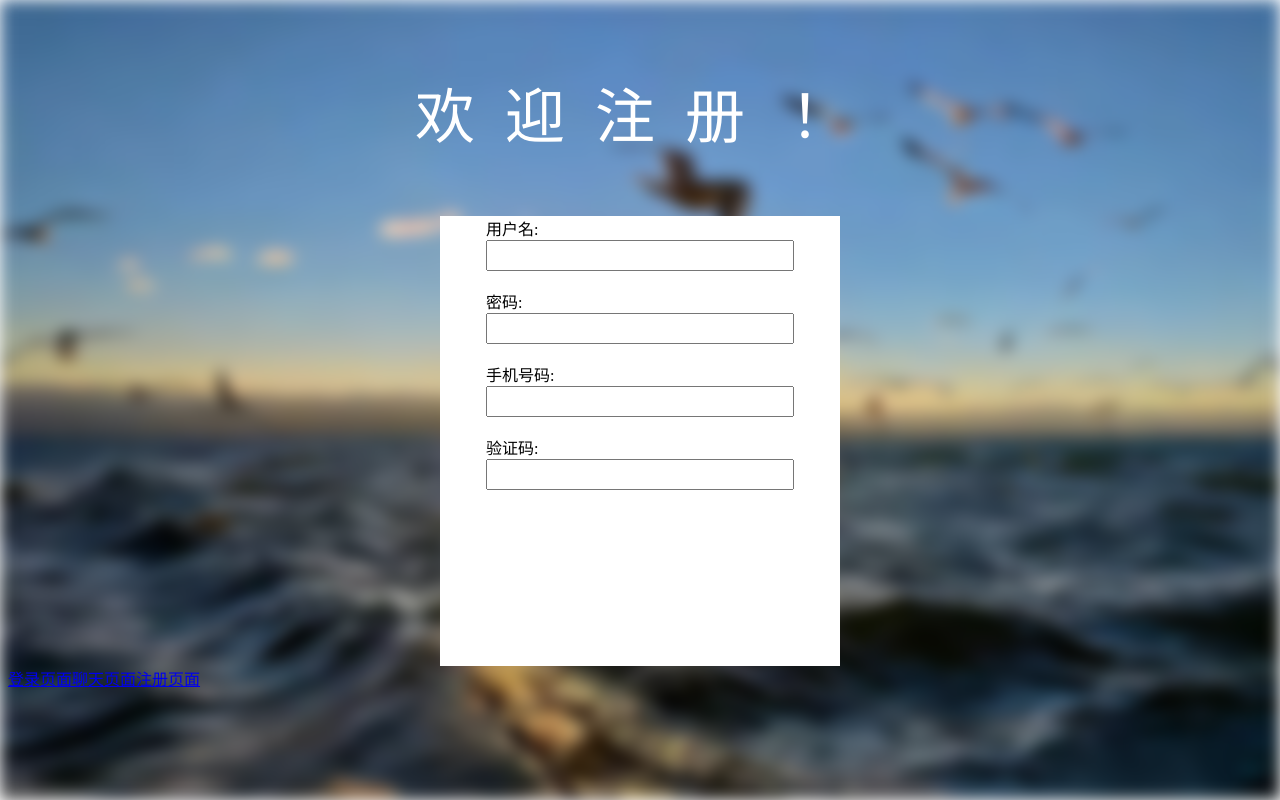
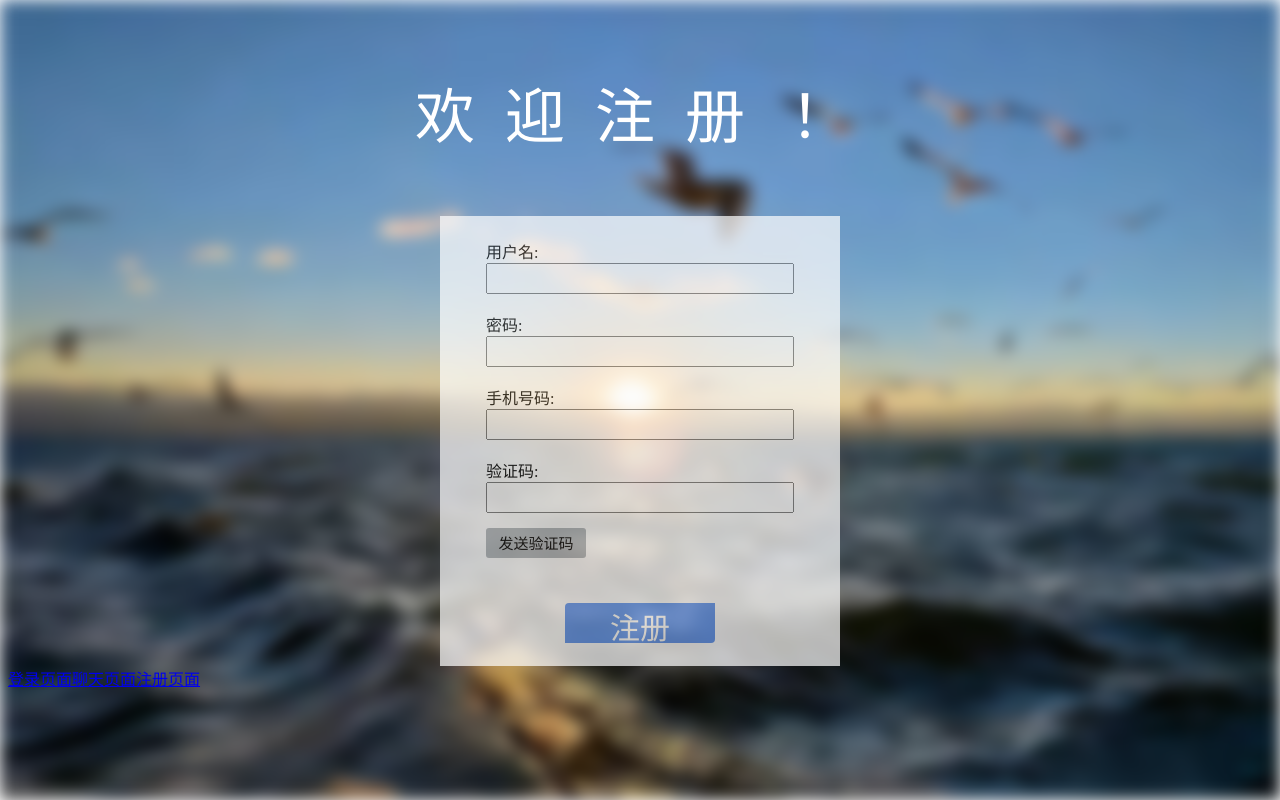
Before and after one commit to H-cyber677/YICHAT, a Vue app: page /for in a window 1280 px wide. Built offline with nearby package versions, Linux system fonts and the light colour scheme.

Commit message:
perf:注册页面接口

```diff
--- a/src/Pages/Login/Login.vue
+++ b/src/Pages/Login/Login.vue
@@ -55,7 +55,7 @@ function login() {
     password: password.value,
   };
   console.log(body)
-  Login.login(body).then((res) => {
+  Login.login(body).then((res) => {  //Login.login发送登录请求，Login.login是个返回Promise的异步方法，使用 .then 处理 Promise 的成功情况，使用 .then 处理 Promise 的成功情况，将响应结果 res 打印到控制台。
     console.log(res);
   });
 }
--- a/src/Pages/Login/Register.vue
+++ b/src/Pages/Login/Register.vue
@@ -4,15 +4,25 @@
     <p class="title">欢迎注册！</p>
     <div class="box">
       <form action="submit" method="post">
-        <label for="uername">用户名:</label>
-        <input type="text" name="username" required /><br>
-        <label for="password">密码:</label>
-        <input type="pwd" name="password" required /><br>
-        <label for="phone">手机号码:</label>
-        <input type="text" name="phnoe" required /><br>
-        <label for="code">验证码:</label>
-        <input type="text" name="code" required />
+        <div class="username">
+          <label for="uername">用户名:</label>
+          <input type="text" name="username" required v-model="username" /><br>
+        </div>
+        <div class="password">
+          <label for="password">密码:</label>
+          <input type="pwd" name="password" required v-model="password" /><br>
+        </div>
+        <div class="phone">
+          <label for="phone">手机号码:</label>
+          <input type="text" name="phnoe" required v-model="phone" /><br>
+        </div>
+        <div class="code">
+          <label for="code">验证码:</label>
+          <input type="text" name="code" required v-model="code" />
+          <button type="button" class="getcode">发送验证码</button>
+        </div>
       </form>
+      <button type="submit" class="submit" @click="register">注册</button>
     </div>
 
 
@@ -20,12 +30,6 @@
 
 
 </template>
-
-
-
-
-
-
 
 
 <script setup lang="ts">
@@ -44,6 +48,23 @@ import {
   onRenderTriggered,
 } from "vue";
 import backgroundimg from "@/assets/image/backgroundimg.jpg"
+import Register from '@/api/Register'
+const username = ref('');
+const password = ref('');
+const phone = ref('');
+const code = ref('');
+function register() {
+  const person = {
+    username: username.value,
+    password: password.value,
+    phone: phone.value,
+    code: code.value,
+  }
+  console.log(person)
+  Register.register(person).then((res) => {  //res 是 Register.register(person) 方法成功执行后返回的响应对象。
+    console.log(res)
+  })
+}
 
 //生成验证码
 function generateCaptcha(length: number = 4): string {
@@ -85,7 +106,6 @@ function getCaptcha(email: string): string | undefined {
   display: flex;
   flex-direction: column;
   align-items: center;
-
 }
 
 .register {
@@ -108,6 +128,10 @@ function getCaptcha(email: string): string | undefined {
   height: 450px;
   display: flex;
   justify-content: space-around;
+  flex-direction: column;
+  align-items: center;
+  justify-content: space-around;
+  opacity: 0.7;
 }
 
 .title {
@@ -117,10 +141,40 @@ function getCaptcha(email: string): string | undefined {
   font-family: 'Courier New', Courier, monospace;
 }
 
-
 input {
   width: 300px;
   height: 25px;
   display: flex;
 }
+
+.getcode {
+  width: 100px;
+  height: 30px;
+  font-size: 15px;
+  margin-top: 15px;
+  background-color: #b0b5b9;
+  border: none;
+  border-radius: 3px;
+
+}
+
+.getcode:hover {
+  background-color: #c9ced2
+}
+
+.submit {
+  width: 150px;
+  height: 40px;
+  font-size: 30px;
+  color: #fff;
+  background-color: rgb(98, 150, 239);
+  border-radius: 4px 0px;
+  border: none;
+  cursor: pointer;
+
+}
+
+.submit:hover {
+  background-color: rgb(151, 203, 248);
+}
 </style>
--- a/src/api/Login.ts
+++ b/src/api/Login.ts
@@ -1,12 +1,14 @@
-import axiosRequest from "@/utils/axiosRequest"
+import axiosRequest from "@/utils/axiosRequest"//封装了一个axios请求的模块，提供了 post 方法用于发送 POST 请求。
 
-interface LoginBody {
+interface LoginBody {//定义了一个LoginBody接口，表示登录请求的参数。
   username: string
   password: string
 }
 
+
 export default class Login {
-  static login(body: LoginBody) {
-    return axiosRequest.post('/login', body)
+  static login(body: LoginBody) {//静态方法login，接收一个LoginBody类型的参数body。
+    return axiosRequest.post('/login', body)//返回调用axiosRequest.post方法的结果，将'/login'作为URL，将body作为请求体发送给服务器。
+    //axiosRequest.post方法的返回值，通常是一个Promise对象，表示异步请求的结果。
   }
 }
--- /dev/null
+++ b/src/api/Register.ts
@@ -0,0 +1,13 @@
+import axiosRequest from "@/utils/axiosRequest";
+
+interface RegisterBody{
+    username: string
+    password: string
+    phone: string
+    code: string
+}
+export default class Register{
+    static register(body: RegisterBody){
+        return axiosRequest.post('/register', body)
+    }
+}
```
